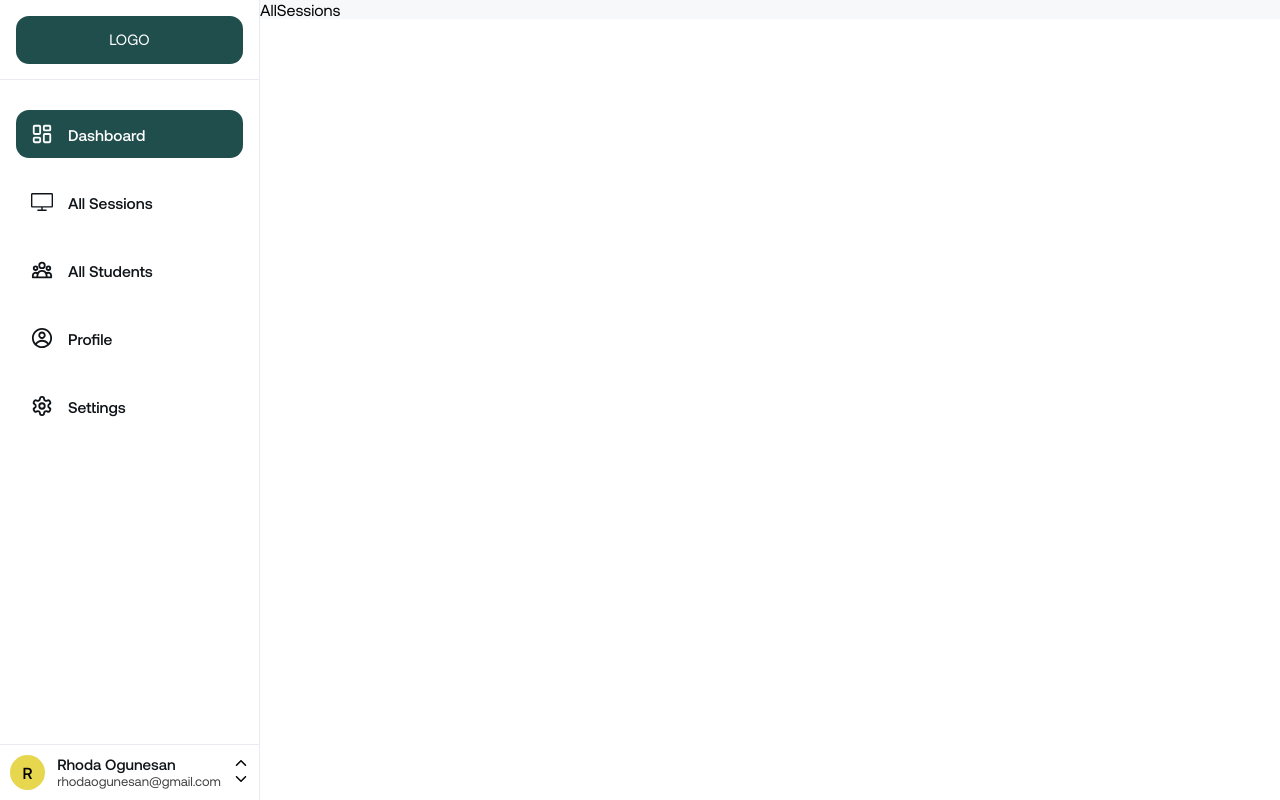
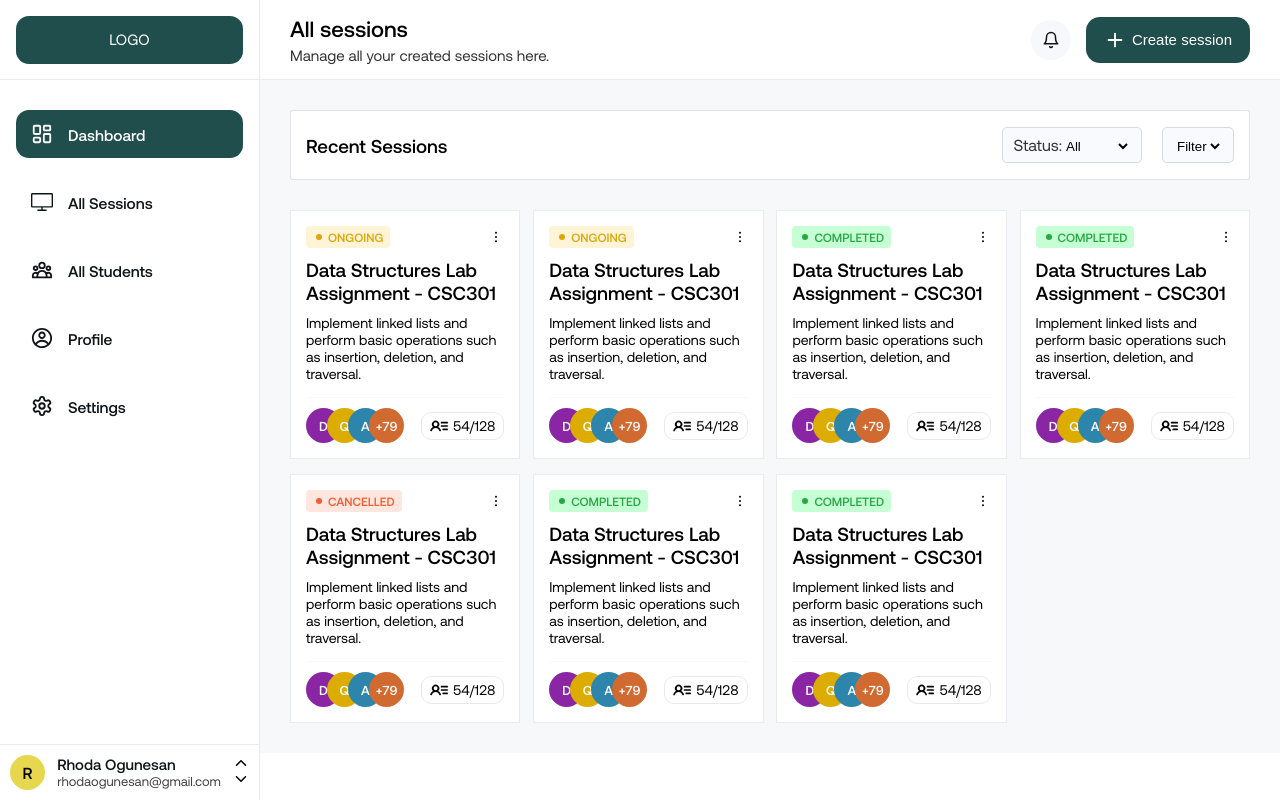
Before and after one commit to SamuelOmodele/Session-Management-App, a Next.js app: page /dashboard/all-sessions in a window 1280 px wide. Built offline with nearby package versions, Linux system fonts and the light colour scheme.

Commit message:
working on the all sessions page

```diff
--- a/src/app/dashboard/all-sessions/page.jsx
+++ b/src/app/dashboard/all-sessions/page.jsx
@@ -1,9 +1,46 @@
 import React from 'react'
 import styles from './page.module.css'
+import Navbar from '@/components/navbar/navbar'
+import StatCard from '@/components/statistic-card/statCard'
+import SessionCard from '@/components/session-card/sessionCard'
 
 const AllSessions = () => {
   return (
-    <div>AllSessions</div>
+    <div>
+      <Navbar headText={'All sessions'} descriptionText={"Manage all your created sessions here."} />
+      <div className={styles['content']}>
+
+        <div className={styles['filter-box']}>
+          <h3>Recent Sessions</h3>
+          <div className={styles['right']}>
+            <div className={styles['select-box']}>
+              Status:
+              <select name="" id="">
+                <option value="">All</option>
+                <option value="">Pending</option>
+              </select>
+            </div>
+            <div className={styles['select-box']}>
+              <select name="" id="" style={{width: '100%'}}>
+                <option value="">Filter</option>
+              </select>
+            </div>
+
+          </div>
+        </div>
+
+        <div className={styles['session-card-container']}>
+          <SessionCard status={'ONGOING'} />
+          <SessionCard status={'ONGOING'}/>
+          <SessionCard status={'COMPLETED'}/>
+          <SessionCard status={'COMPLETED'}/>
+          <SessionCard status={'CANCELLED'}/>
+          <SessionCard status={'COMPLETED'}/>
+          <SessionCard status={'COMPLETED'}/>
+        </div>
+
+      </div>
+    </div>
   )
 }
 
--- a/src/app/dashboard/all-sessions/page.module.css
+++ b/src/app/dashboard/all-sessions/page.module.css
@@ -0,0 +1,53 @@
+.content{
+    padding: 30px;
+    width: 100%;
+    padding-top: 110px;
+}
+.card-container{
+    display: flex;
+    justify-content: space-between;
+    width: 100%;
+    align-items: center;
+}
+.card-container > div{
+    width: 24%;
+}
+.filter-box{
+    width: 100%;
+    height: 70px;
+    margin: 30px 0;
+    margin-top: 0;
+    background-color: white;
+    display: flex;
+    align-items: center;
+    justify-content: space-between;
+    padding: 0 15px;
+    border: 1px solid #DBDEE2CC;
+    border-radius: 3px;
+}
+.filter-box h3{
+    font-weight: 500;
+}
+.right{
+    align-items: center;
+    display: flex;
+    gap: 20px;
+}
+.select-box{
+    border: 1px solid #D2DAE3;
+    background-color: #F9FAFD;
+    color: #333333;
+    padding: 7px 10px;
+    border-radius: 5px;
+}
+.select-box select{
+    outline: none;
+    border: none;
+    background-color: transparent;
+}
+.session-card-container{
+    display: grid;
+    grid-template-columns: 24% 24% 24% 24%;
+    column-gap: calc(4%/3);
+    row-gap: 15px;
+}
--- a/src/components/navbar/navbar.module.css
+++ b/src/components/navbar/navbar.module.css
@@ -1,5 +1,5 @@
 .navbar{
-    width: 100%;
+    width: calc(100% - 260px);
     height: 80px;
     display: flex;
     align-items: center;
--- a/src/components/sidebar/sidebar.jsx
+++ b/src/components/sidebar/sidebar.jsx
@@ -1,3 +1,4 @@
+"use client"
 import React from 'react'
 import styles from './sidebar.module.css'
 import { LuLayoutDashboard } from "react-icons/lu";
@@ -6,8 +7,12 @@ import { HiOutlineUserGroup } from "react-icons/hi";
 import { CgProfile } from "react-icons/cg";
 import { LuSettings } from "react-icons/lu";
 import { IoIosArrowDown, IoIosArrowUp } from "react-icons/io";
+import { useRouter } from 'next/navigation';
 
 const Sidebar = () => {
+
+  const router = useRouter();
+
   return (
     <div className={styles['sidebar']}>
       <div className={styles['logo-container']}>
@@ -16,8 +21,8 @@ const Sidebar = () => {
 
 
       <div className={styles['sidebar-menu']}>
-        <div className={styles['menu-item']} id={styles['active']}><LuLayoutDashboard className={styles['icon']} /> Dashboard</div>
-        <div className={styles['menu-item']}><SlScreenDesktop className={styles['icon']} /> All Sessions</div>
+        <div className={styles['menu-item']} id={styles['active']} onClick={() => router.push("/dashboard")}><LuLayoutDashboard className={styles['icon']} /> Dashboard</div>
+        <div className={styles['menu-item']} onClick={() => router.push("/dashboard/all-sessions")}><SlScreenDesktop className={styles['icon']} /> All Sessions</div>
         <div className={styles['menu-item']}><HiOutlineUserGroup className={styles['icon']} /> All Students</div>
         <div className={styles['menu-item']}><CgProfile className={styles['icon']} /> Profile</div>
         <div className={styles['menu-item']}><LuSettings className={styles['icon']} /> Settings</div>
```
